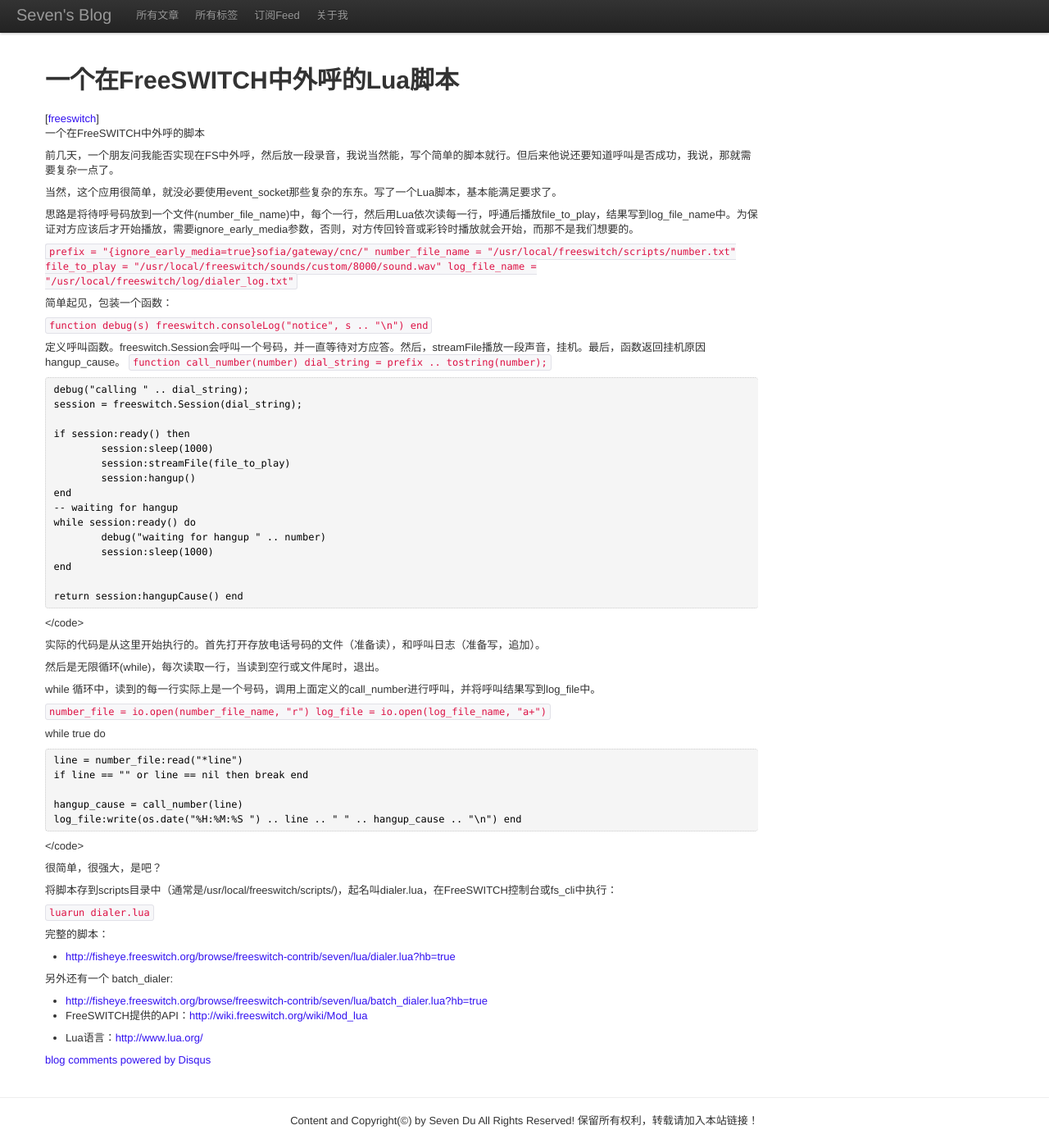
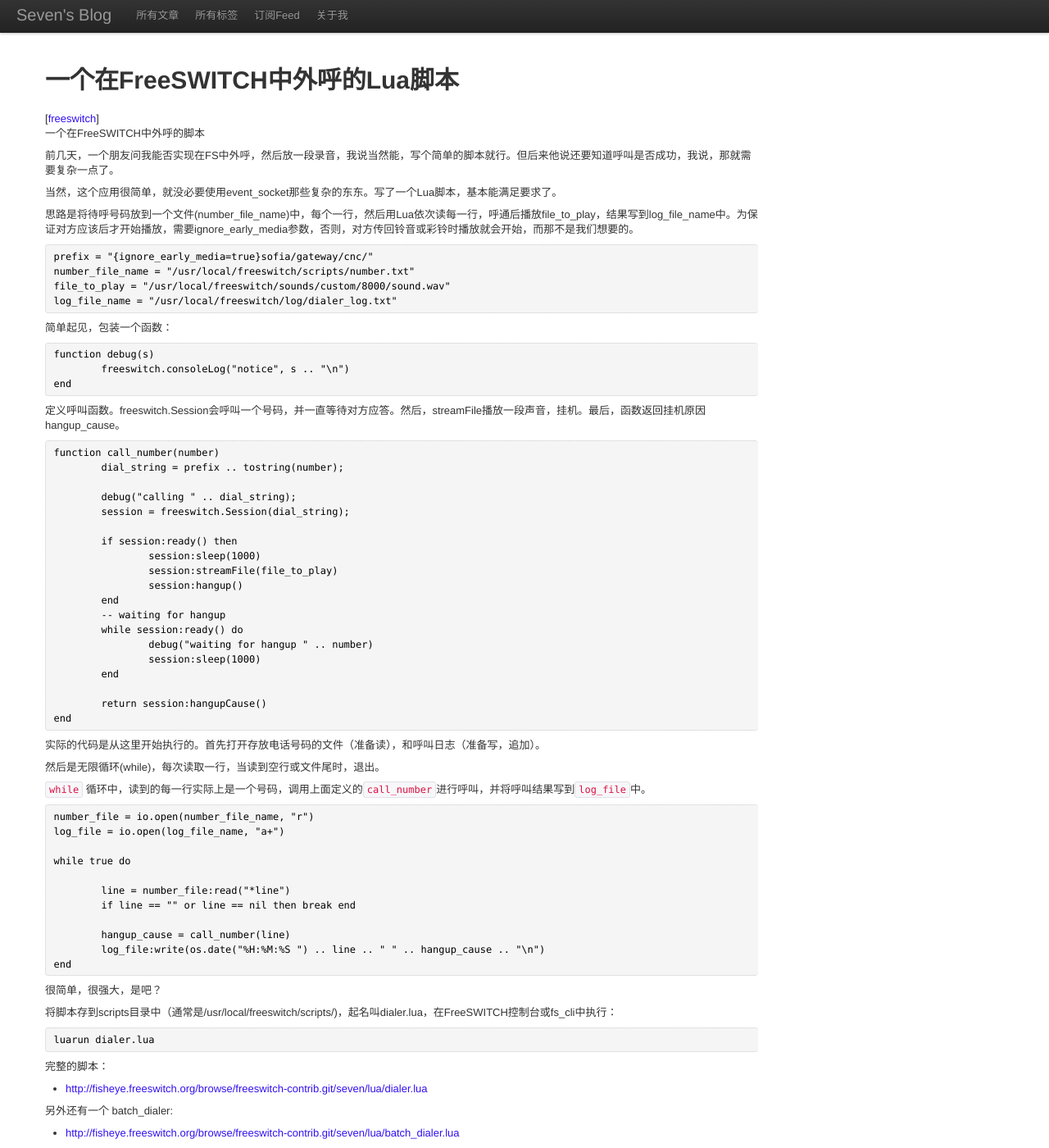
Before and after one commit to seven1240/seven1240.github.com, a Jekyll site: the page built from _posts/2010-03-14-yi-ge-zai-freeswitchzhong-wai-hu-de-luajiao-ben.md, in a window 1280 px wide and 1400 px high. Shown: the whole window at 82% size. Built offline with Jekyll 4.4.1, drawn with Linux system fonts in a browser that asks for light colours; Markdown is read by kramdown in place of the engine named in the settings; comment, search, counter and statistics services are not loaded.

Commit message:
fix formats and links

````diff
--- a/_posts/2010-03-14-yi-ge-zai-freeswitchzhong-wai-hu-de-luajiao-ben.md
+++ b/_posts/2010-03-14-yi-ge-zai-freeswitchzhong-wai-hu-de-luajiao-ben.md
@@ -20,23 +20,24 @@ tags:
 
 思路是将待呼号码放到一个文件(number\_file\_name)中，每个一行，然后用Lua依次读每一行，呼通后播放file\_to\_play，结果写到log\_file\_name中。为保证对方应该后才开始播放，需要ignore\_early\_media参数，否则，对方传回铃音或彩铃时播放就会开始，而那不是我们想要的。
 
-<code>
+```
 prefix = "{ignore_early_media=true}sofia/gateway/cnc/"
 number_file_name = "/usr/local/freeswitch/scripts/number.txt"
 file_to_play = "/usr/local/freeswitch/sounds/custom/8000/sound.wav"
 log_file_name = "/usr/local/freeswitch/log/dialer_log.txt"
-</code>
+```
 
 简单起见，包装一个函数：
 
-<code>
+```
 function debug(s)
 	freeswitch.consoleLog("notice", s .. "\n")
 end
-</code>
+```
 
 定义呼叫函数。freeswitch.Session会呼叫一个号码，并一直等待对方应答。然后，streamFile播放一段声音，挂机。最后，函数返回挂机原因 hangup\_cause。
-<code>
+
+```
 function call_number(number)
 	dial_string = prefix .. tostring(number);
 
@@ -56,16 +57,15 @@ function call_number(number)
 
 	return session:hangupCause()
 end
-
-</code>
+```
 
 实际的代码是从这里开始执行的。首先打开存放电话号码的文件（准备读），和呼叫日志（准备写，追加）。
 
 然后是无限循环(while)，每次读取一行，当读到空行或文件尾时，退出。
 
-while 循环中，读到的每一行实际上是一个号码，调用上面定义的call\_number进行呼叫，并将呼叫结果写到log\_file中。
+`while` 循环中，读到的每一行实际上是一个号码，调用上面定义的`call_number`进行呼叫，并将呼叫结果写到`log_file`中。
 
-<code>
+```
 number_file = io.open(number_file_name, "r")
 log_file = io.open(log_file_name, "a+")
 
@@ -77,24 +77,22 @@ while true do
 	hangup_cause = call_number(line)
 	log_file:write(os.date("%H:%M:%S ") .. line .. " " .. hangup_cause .. "\n")
 end
-
-</code>
+```
 
 很简单，很强大，是吧？
 
 将脚本存到scripts目录中（通常是/usr/local/freeswitch/scripts/)，起名叫dialer.lua，在FreeSWITCH控制台或fs\_cli中执行：
 
-<code>
-luarun dialer.lua
-</code>
+	luarun dialer.lua
 
 完整的脚本：
 
-* <http://fisheye.freeswitch.org/browse/freeswitch-contrib/seven/lua/dialer.lua?hb=true>
+* <http://fisheye.freeswitch.org/browse/freeswitch-contrib.git/seven/lua/dialer.lua>
 
 另外还有一个 batch_dialer:
 
-* <http://fisheye.freeswitch.org/browse/freeswitch-contrib/seven/lua/batch_dialer.lua?hb=true>
+* <http://fisheye.freeswitch.org/browse/freeswitch-contrib.git/seven/lua/batch_dialer.lua>
+
 * FreeSWITCH提供的API：<http://wiki.freeswitch.org/wiki/Mod_lua>
 
 * Lua语言：<http://www.lua.org/>
````
